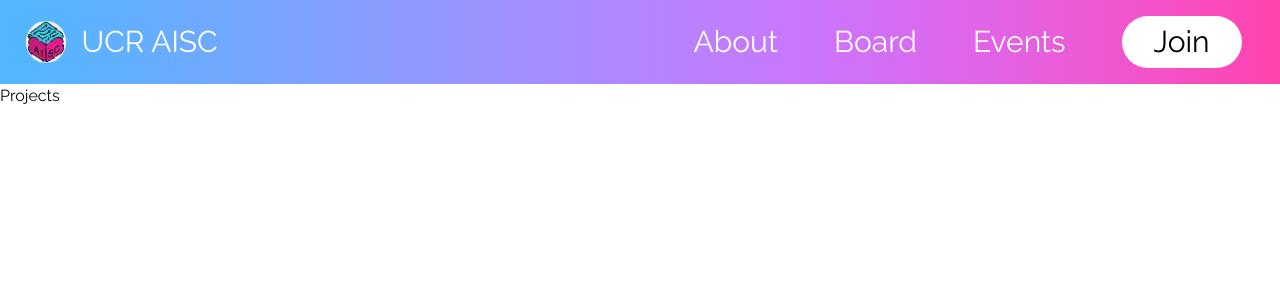
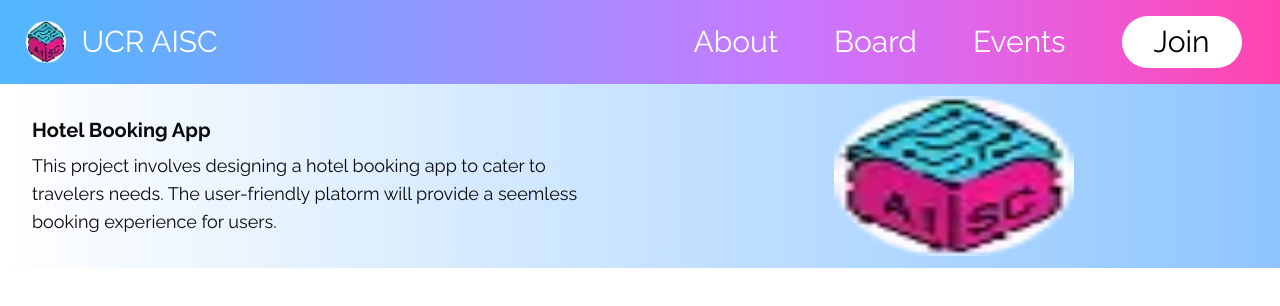
Before and after one commit to acm-ucr/aisc, a Next.js app: page /projects in a window 1280 px wide. Shown: the top 306 px of the page. Built offline with nearby package versions, Linux system fonts and the light colour scheme.

Commit message:
Made requested changes to HotelBookingApp component

```diff
--- a/src/app/projects/page.tsx
+++ b/src/app/projects/page.tsx
@@ -1,5 +1,11 @@
+import HotelBookingApp from "@/components/projects/HotelBookingApp";
+
 const Projects = () => {
-  return <div>Projects</div>;
+  return (
+    <div>
+      <HotelBookingApp />
+    </div>
+  );
 };
 
 export default Projects;
--- a/src/components/projects/HotelBookingApp.tsx
+++ b/src/components/projects/HotelBookingApp.tsx
@@ -3,17 +3,17 @@ import Logo from "@/public/aisc_logo.webp";
 
 const HotelBookingApp = () => {
   return (
-    <div className="m-3 flex h-2/3 w-full flex-row items-start bg-gradient-to-r from-white to-blue-300 p-3">
-      <div className="flex w-1/2 flex-col items-start justify-center gap-2 p-2">
-        <p className="font-aisc-main text-sm font-bold">Hotel Booking App</p>
-        <p className="font-aisc-main text-sm">
+    <div className="flex flex-row items-start bg-gradient-to-r from-white to-blue-300 p-3">
+      <div className="flex w-1/2 flex-col gap-2 p-5">
+        <p className="text-xl font-bold">Hotel Booking App</p>
+        <p className="text-lg">
           This project involves designing a hotel booking app to cater to
           travelers needs. The user-friendly platorm will provide a seemless
           booking experience for users.
         </p>
       </div>
       <Image
-        className="h-40 w-60 rounded-2xl"
+        className="mx-auto h-40 w-60 rounded-2xl"
         src={Logo}
         alt="Hotel Booking App Logo"
       />
```
